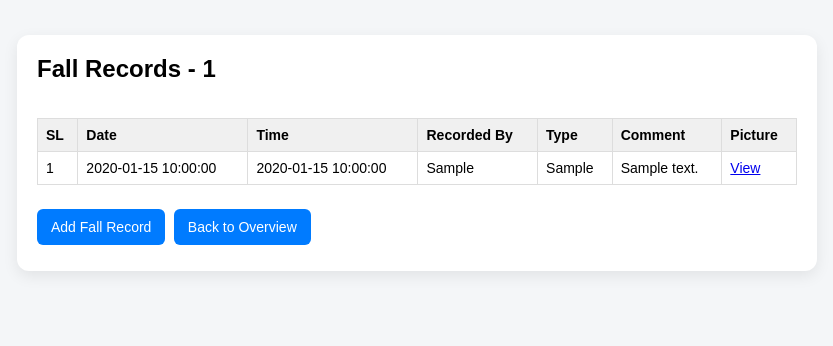
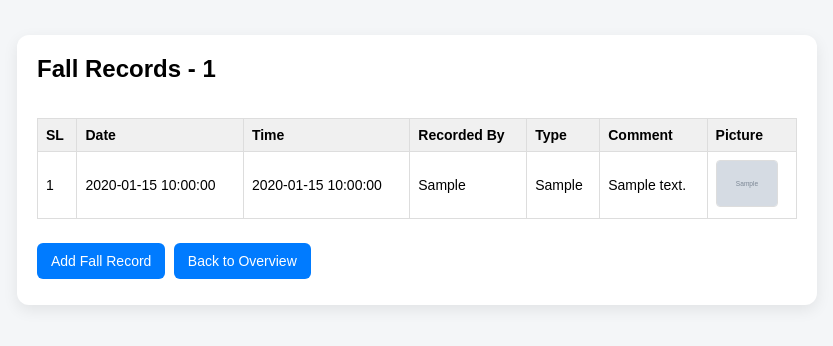
Before and after one commit to rohan-namahropes/passport, a Flask app: template templates/falls.html in a window 1280 px wide. Shown: the top 346 px of the page, without its empty margins (223-1056 px from the left). Run offline with Flask 3, Linux system fonts and the light colour scheme; the template is opened without the code that fills it: most values are stand-ins (such as "Sample title", 1, 10 or a date in 2020); grey boxes marked "Sample" are stand-in pictures; some libraries are stand-ins or nearby versions.

Commit message:
Update falls.html

```diff
--- a/templates/falls.html
+++ b/templates/falls.html
@@ -27,7 +27,11 @@
         <td>{{ fall.comment or "" }}</td>
         <td>
             {% if fall.image_url %}
-                <a href="{{ fall.image_url }}" target="_blank">View</a>
+            <a href="{{ log.image_url }}" target="_blank">
+                <img src="{{ log.image_url }}"
+                     alt="Fall Image"
+                     style="width:60px; height:auto; border-radius:4px; border:1px solid #ddd;">
+            </a>
             {% else %}
                 No Image
             {% endif %}
```
